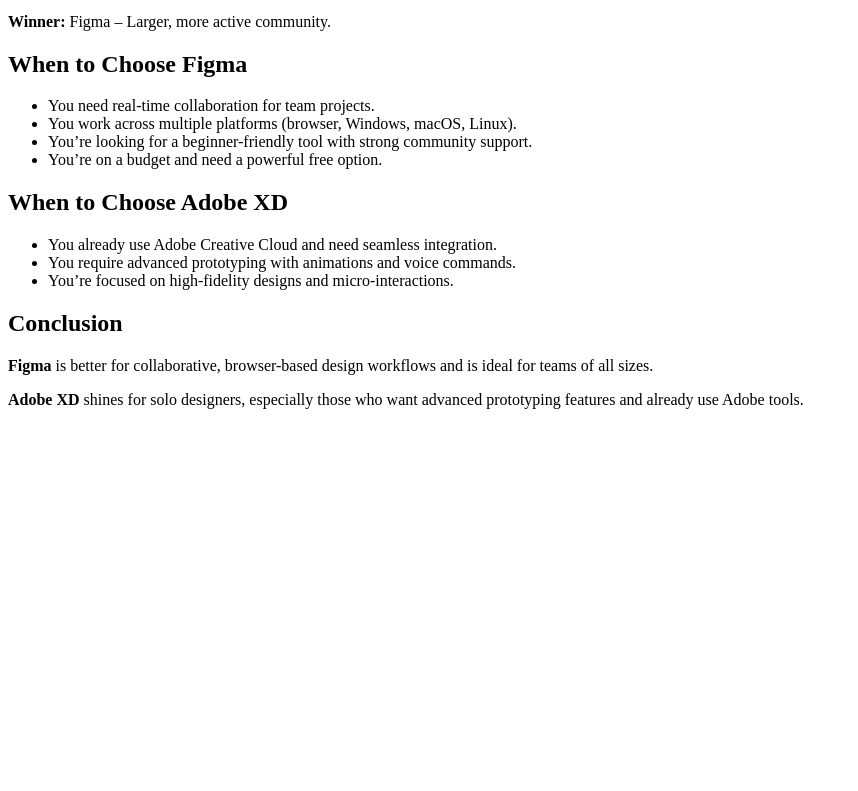
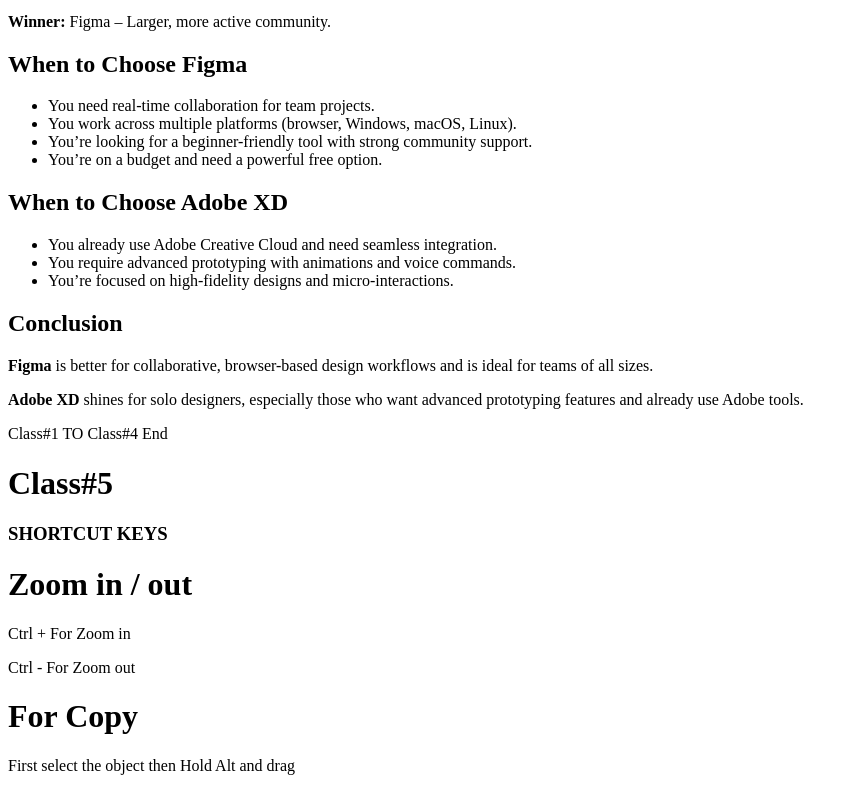
Before and after one commit to AsmaraHassan/learn-figma-fyp, a plain HTML site: page index.html in a window 1280 px wide. Shown: the part 2324-3115 px from the top of the page, without its empty margins (0-858 px from the left). Before the commit the page ends 2749 px from the top, so only its background shows below. Drawn offline with Linux system fonts and the light colour scheme.

Commit message:
in class 5 ilearn thr interface

```diff
--- a/index.html
+++ b/index.html
@@ -138,9 +138,17 @@
     <h2>Conclusion</h2>
     <p><strong>Figma</strong> is better for collaborative, browser-based design workflows and is ideal for teams of all sizes.</p>
     <p><strong>Adobe XD</strong> shines for solo designers, especially those who want advanced prototyping features and already use Adobe tools.</p>
+                        Class#1 TO Class#4 End
 
+<h1><b>Class#5 </b></h1>
+<h3>SHORTCUT KEYS</h3>
 
+<h1>Zoom in / out</h1>
+<p>Ctrl +  For Zoom in</p>
+<p>Ctrl - For Zoom out</p>
 
+<h1>For Copy</h1>
+<p>First select the object then Hold Alt and drag</p>
 
 
 
```
